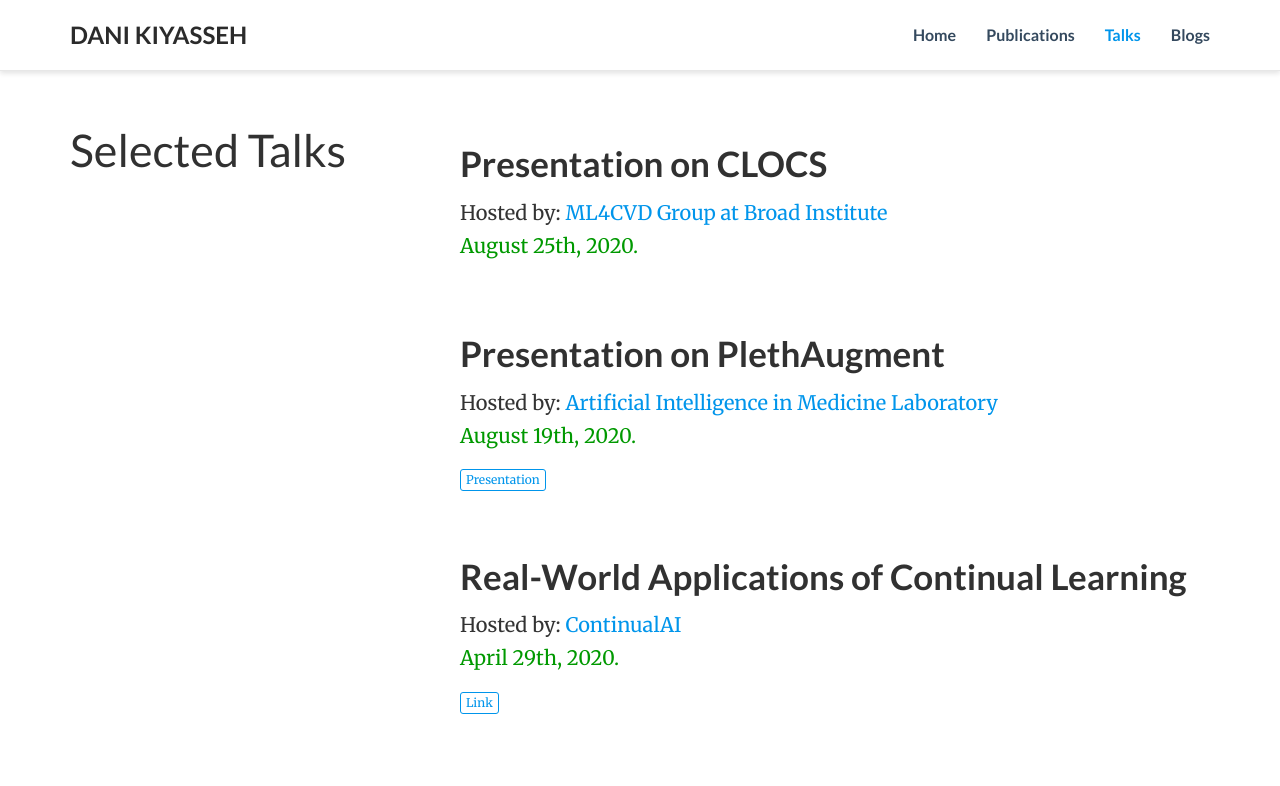
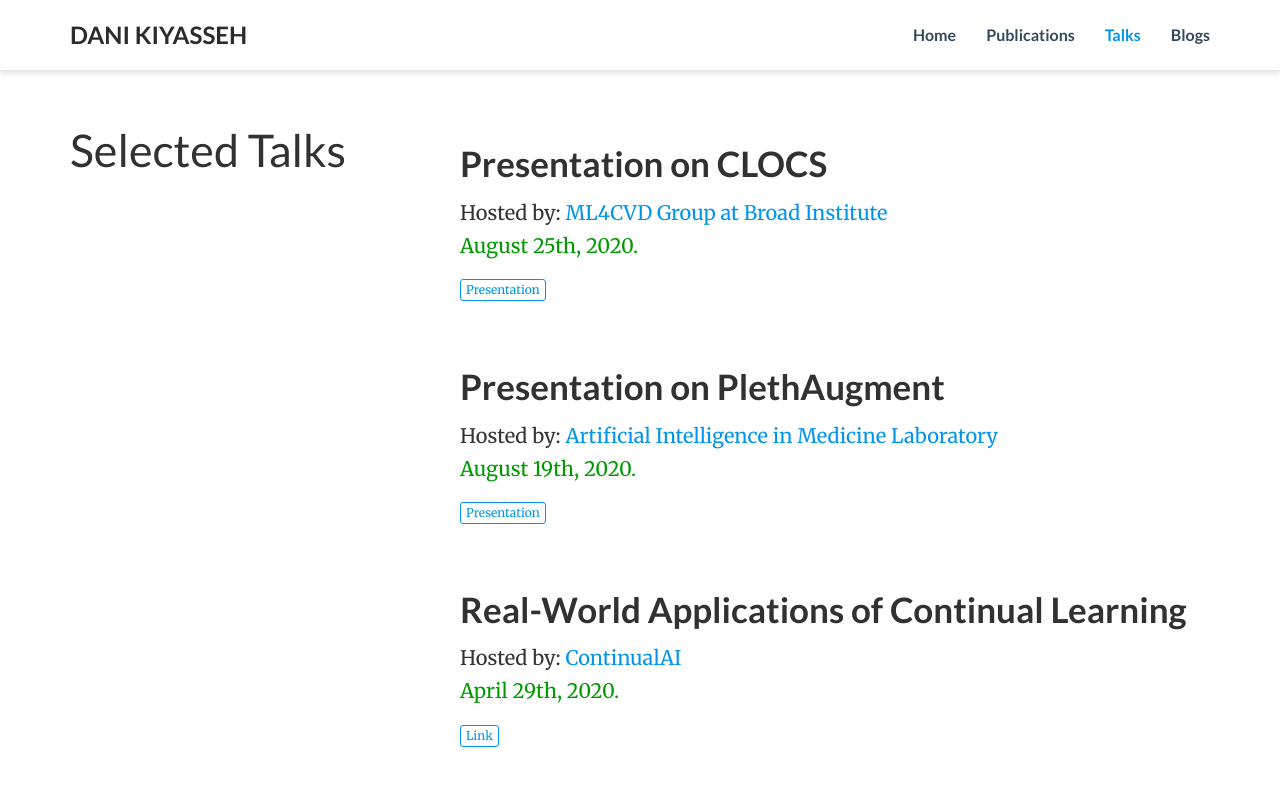
Before and after one commit to danikiyasseh/danikiyasseh.github.io, a Jekyll site: the page index.html, which Jekyll copies as it is, in a window 1280 px wide and 900 px high, scrolled down 4576 px. Shown: the top 786 px of the window. Built offline with Jekyll 4.4.1, drawn with Linux system fonts in a browser that asks for light colours; nearby versions of some CDN libraries; a style sheet for code colours, icons or effects is not loaded.

Commit message:
Added link to CLOCS Presentation

```diff
--- a/index.html
+++ b/index.html
@@ -568,6 +568,10 @@ title: Dani Kiyasseh
 
       <div class="pub-links">
 
+	<a class="btn btn-primary btn-outline btn-xs" href="https://danikiyasseh.github.io/talks/presentations/Kiyasseh_CLOCS_Presentation_ML4CVD_2020.pdf">
+	  Presentation
+	</a>
+
 <!-- 	<a class="btn btn-primary btn-outline btn-xs" href="https://danikiyasseh.github.io/talks/ContinualAI/">
 	  Details
 	</a> -->
```
